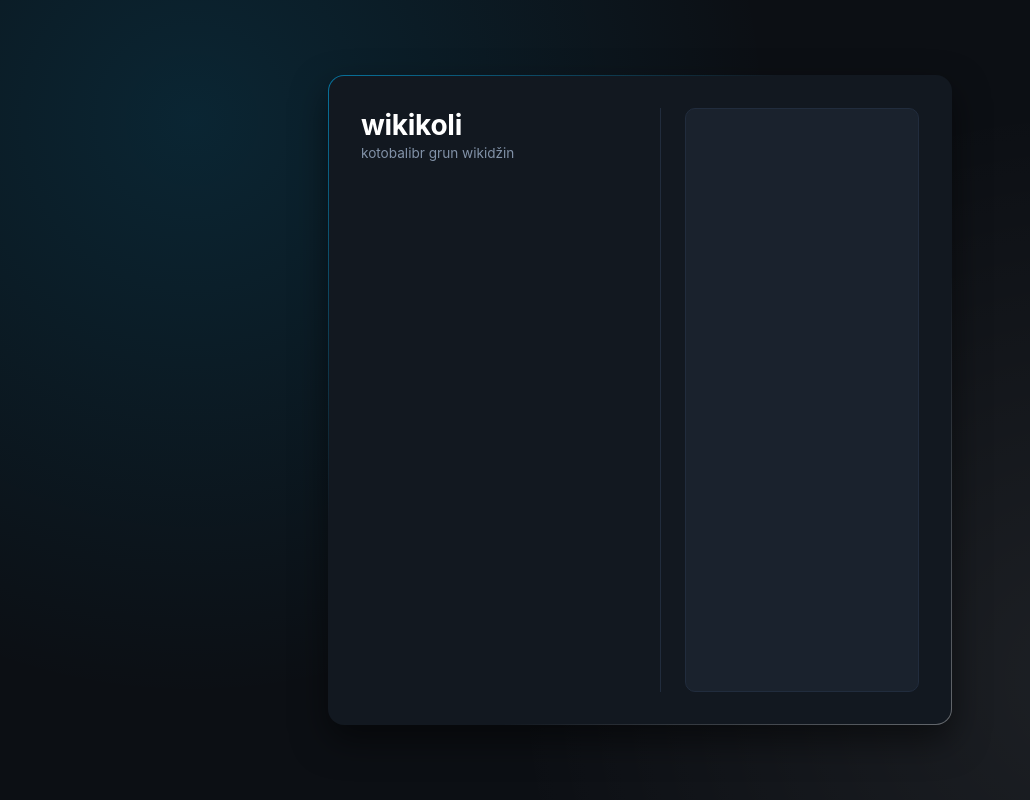
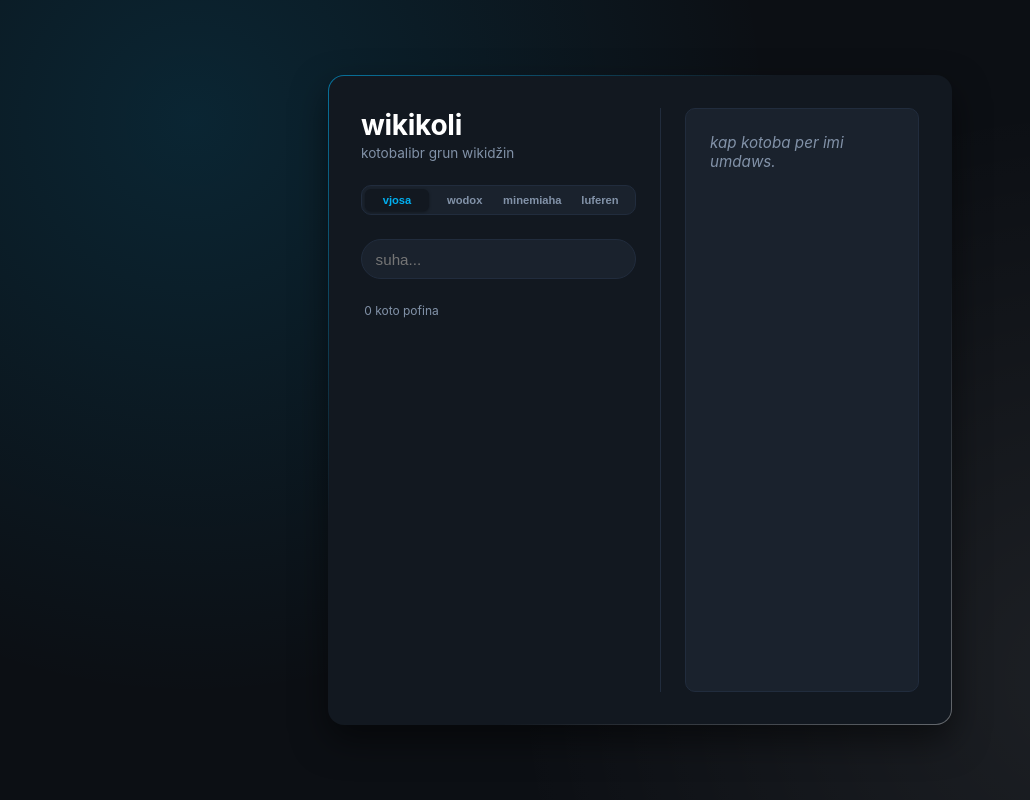
Before and after one commit to wikipedially/wikikoli, a plain HTML site: page index.html in a window 1280 px wide. Shown: the whole page, without its empty margins (0-1030 px from the left). Drawn offline with Linux system fonts and the light colour scheme.

Commit message:
Add details; search style, filter box, results container

```diff
--- a/index.html
+++ b/index.html
@@ -15,8 +15,33 @@
                 <h1>wikikoli</h1>
                 <p>kotobalibr grun wikidžin</p>
             </header>
+            <div class="lang-switcher">
+                <button class="lang-btn active" data-lang="vjosa">vjosa</button>
+                <button class="lang-btn" data-lang="wodox">wodox</button>
+                <button class="lang-btn" data-lang="minemiaha">minemiaha</button>
+                <button class="lang-btn" data-lang="luferen">luferen</button>
+            </div>
+            <div class="search-box">
+                <div class="search-bar-wrapper">
+                    <input type="text" id="search-input" placeholder="suha..." autocomplete="off">
+                    <!-- action buttons, not using rn <div class="search-actions">
+                        <button class="sort-btn" id="sort-btn"></button>
+                        <button class="sort-btn" id="sort-btn"></button>
+                    </div> -->
+                </div>
+            </div>
+            <div class="results">
+                <div class="meta" id="meta">0 koto pofina</div>
+                <div class="kogaje" id="kogaje">
+                    <!-- kotoba ri her ti domitozena -->
+                </div>
+            </div>
         </section>
-        <section class="display-pane"></section>
+        <section class="display-pane">
+            <div class="placeholder">
+                <p class="placeholder-text">kap kotoba per imi umdaws.</p>
+            </div>
+        </section>
     </main>
 </body>
 </html>
--- a/style.css
+++ b/style.css
@@ -7,11 +7,13 @@
     --text-main: #ffffff;
     --text-muted: #c2cbd7;
     --text-subtle: #8292a8;
+    --text-accent: #00aff0;
 
     --font-base: -apple-system, BlinkMacSystemFont, 'Segoe UI', Roboto, Helvetica, Arial, sans-serif;
 
     --radius-lg: 16px;
     --radius-md: 10px;
+    --radius-pill: 24px;
 }
 
 body {
@@ -82,3 +84,138 @@ main.container {
     text-align: left;
     overflow: hidden;
 }
+
+.placeholder-text {
+    margin: 0;
+    color: var(--text-subtle);
+    font-size: 0.95rem;
+    font-style: italic;
+}
+
+/* lang switcher */
+.lang-switcher {
+    display: grid;
+    grid-template-columns: repeat(4, 1fr);
+    gap: 0.25rem;
+    padding: 0.2rem;
+    background-color: var(--bg-surface-alt);
+    border: 1px solid var(--border-subtle);
+    border-radius: var(--radius-md);
+}
+
+.lang-btn {
+    padding: 0.3rem 0.1rem;
+    background: transparent;
+    border: none;
+    border-radius: 6px;
+    color: var(--text-subtle);
+    font-size: 0.7rem;
+    font-weight: 600;
+    cursor: pointer;
+    transition: all 0.15s ease;
+}
+
+.lang-btn:hover {
+    color: var(--text-main);
+}
+
+.lang-btn.active {
+    background-color: var(--bg-surface);
+    box-shadow: 0 1px 3px rgba(0, 0, 0, 0.4);
+    color: var(--text-accent);
+}
+
+/* search bar */
+.search-bar-wrapper {
+    display: flex;
+    align-items: center;
+    gap: 0.4rem;
+    padding: 0.25rem 0.3rem 0.25rem 0.85rem;
+    background-color: var(--bg-surface-alt);
+    border: 1px solid var(--border-subtle);
+    border-radius: var(--radius-pill);
+    transition: border-color 0.2s ease;
+}
+
+.search-bar-wrapper:focus-within {
+    border-color: var(--text-accent);
+    box-shadow: 0 0 0 3px rgba(0, 175, 240, 0.12);
+}
+
+#search-input {
+    width: 100%;
+    padding: 0.4rem 0;
+    flex-grow: 1;
+    color: var(--text-main);
+    font-size: 0.95rem;
+    background-color: transparent;
+    border: none;
+    outline: none;
+}
+
+.search-actions {
+    display: flex;
+    gap: 0.25rem;
+}
+
+.sort-btn {
+    display: grid;
+    place-items: center;
+    width: 30px;
+    height: 30px;
+    cursor: pointer;
+    color: var(--text-muted);
+    font-size: 0.8rem;
+    background-color: var(--bg-surface);
+    border: 1px solid var(--border-subtle);
+    border-radius: 50%;
+    transition: all 0.15s ease;
+}
+
+.sort-btn:hover {
+    color: var(--text-main);
+    border-color: var(--text-accent);
+}
+
+/* results section */
+.results {
+    display: flex;
+    flex-direction: column;
+    gap: 0.5rem;
+    flex-grow: 1;
+    overflow: hidden;
+}
+
+.meta {
+    padding-left: 0.2rem;
+    color: var(--text-subtle);
+    font-size: 0.75rem;
+}
+
+.kogaje {
+    display: flex;
+    flex-wrap: wrap;
+    gap: 0.4rem;
+    max-height: 380px;
+    padding-right: 0.2rem;
+    overflow-y: auto;
+    scrollbar-width: thin;
+    scrollbar-color: var(--border-subtle) transparent;
+}
+
+.kotamba {
+    padding: 0.35rem 0.6rem;
+    cursor: pointer;
+    color: var(--text-muted);
+    font-size: 0.85rem;
+    background-color: var(--bg-surface-alt);
+    border: 1px solid var(--border-subtle);
+    border-radius: var(--radius-md);
+    transition: all 0.15s ease;
+}
+
+.kotamba:hover {
+    color: var(--text-main);
+    background-color: rgba(0, 175, 240, 0.08);
+    border-color: var(--text-accent);
+}
```
